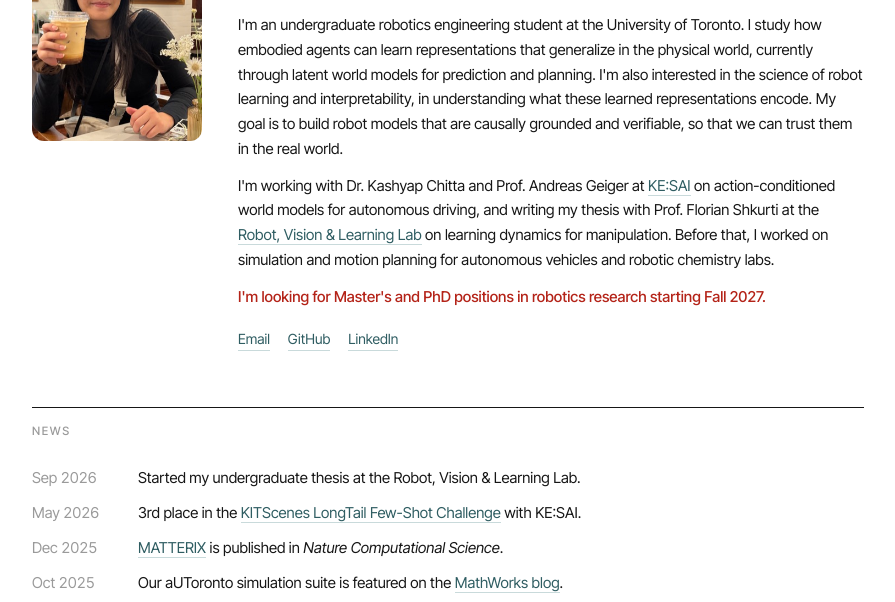
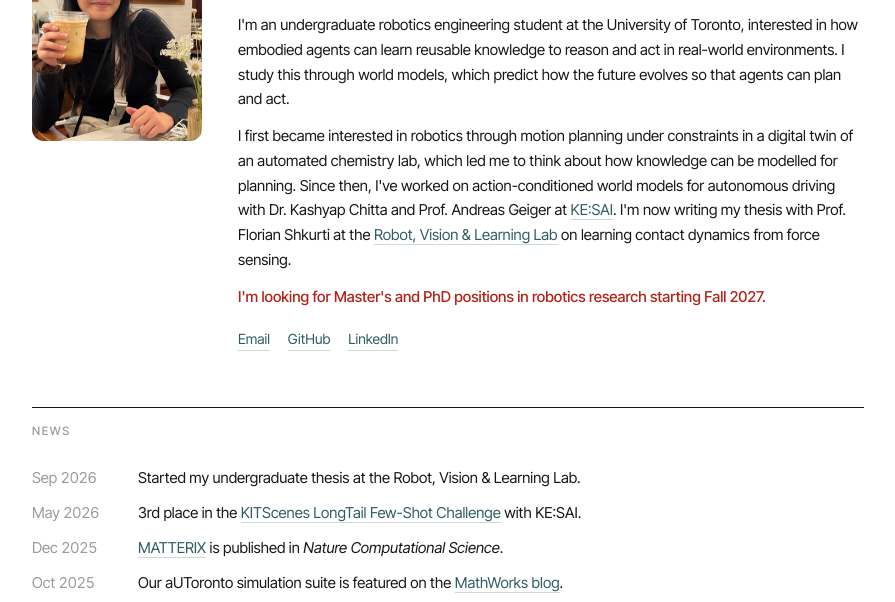
Before and after one commit to yijie-04/yijie-04.github.io, a plain HTML site: page index.html in a window 1280 px wide. Shown: the part 173-775 px from the top of the page, without its empty margins (192-1087 px from the left). Drawn offline with Linux system fonts and the light colour scheme.

Commit message:
docs: rewrite bio as research narrative
Frame the intro around learning reusable knowledge for embodied agents
via world models, tracing the path from MATTERIX motion planning to
KE:SAI driving world models and the RVL thesis on contact dynamics.

Co-Authored-By: Claude Opus 5.5 <noreply@anthropic.com>

```diff
--- a/index.html
+++ b/index.html
@@ -91,8 +91,8 @@
     <div>
       <h1>Yijie Wang</h1>
       <div class="role">Robotics · Engineering Science, University of Toronto</div>
-      <p>I'm an undergraduate robotics engineering student at the University of Toronto. I study how embodied agents can learn representations that generalize in the physical world, currently through latent world models for prediction and planning. I'm also interested in the science of robot learning and interpretability, in understanding what these learned representations encode. My goal is to build robot models that are causally grounded and verifiable, so that we can trust them in the real world.</p>
-      <p>I'm working with Dr. Kashyap Chitta and Prof. Andreas Geiger at <a target="_blank" rel="noopener" href="https://kesai.eu">KE:SAI</a> on action-conditioned world models for autonomous driving, and writing my thesis with Prof. Florian Shkurti at the <a target="_blank" rel="noopener" href="https://rvl.cs.toronto.edu/">Robot, Vision &amp; Learning Lab</a> on learning dynamics for manipulation. Before that, I worked on simulation and motion planning for autonomous vehicles and robotic chemistry labs.</p>
+      <p>I'm an undergraduate robotics engineering student at the University of Toronto, interested in how embodied agents can learn reusable knowledge to reason and act in real-world environments. I study this through world models, which predict how the future evolves so that agents can plan and act.</p>
+      <p>I first became interested in robotics through motion planning under constraints in a digital twin of an automated chemistry lab, which led me to think about how knowledge can be modelled for planning. Since then, I've worked on action-conditioned world models for autonomous driving with Dr. Kashyap Chitta and Prof. Andreas Geiger at <a target="_blank" rel="noopener" href="https://kesai.eu">KE:SAI</a>. I'm now writing my thesis with Prof. Florian Shkurti at the <a target="_blank" rel="noopener" href="https://rvl.cs.toronto.edu/">Robot, Vision &amp; Learning Lab</a> on learning contact dynamics from force sensing.</p>
       <p class="seeking">I'm looking for Master's and PhD positions in robotics research starting Fall 2027.</p>
       <div class="links">
         <a href="mailto:yijies.wang@mail.utoronto.ca">Email</a>
```
